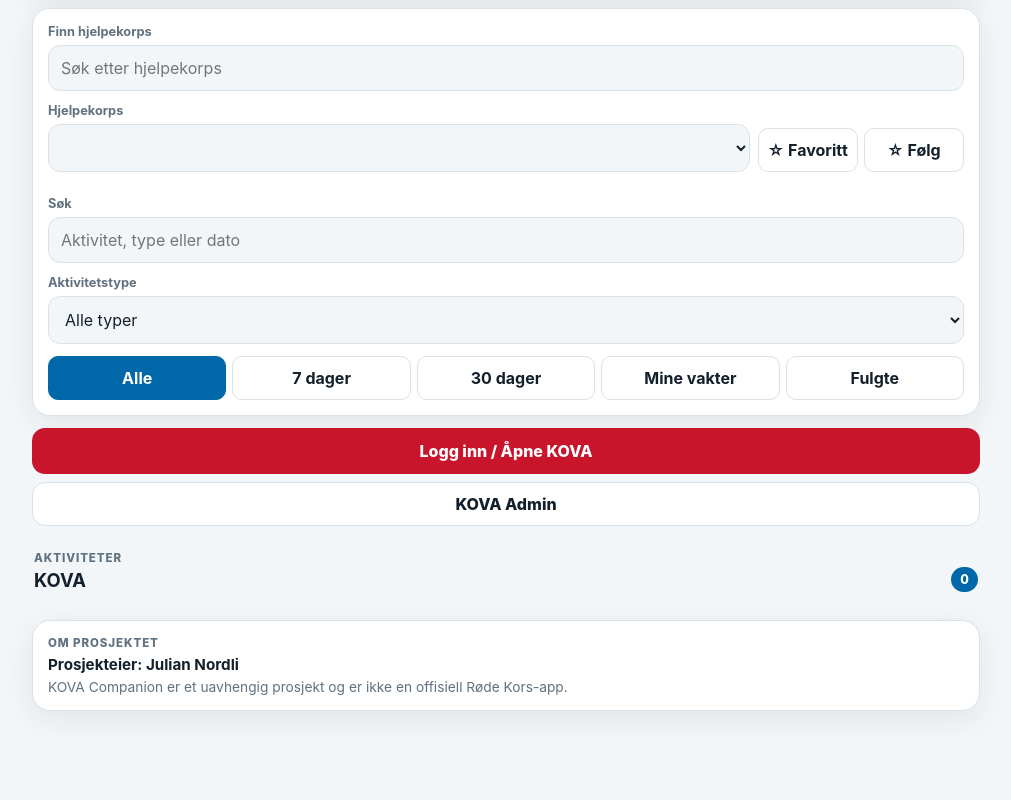
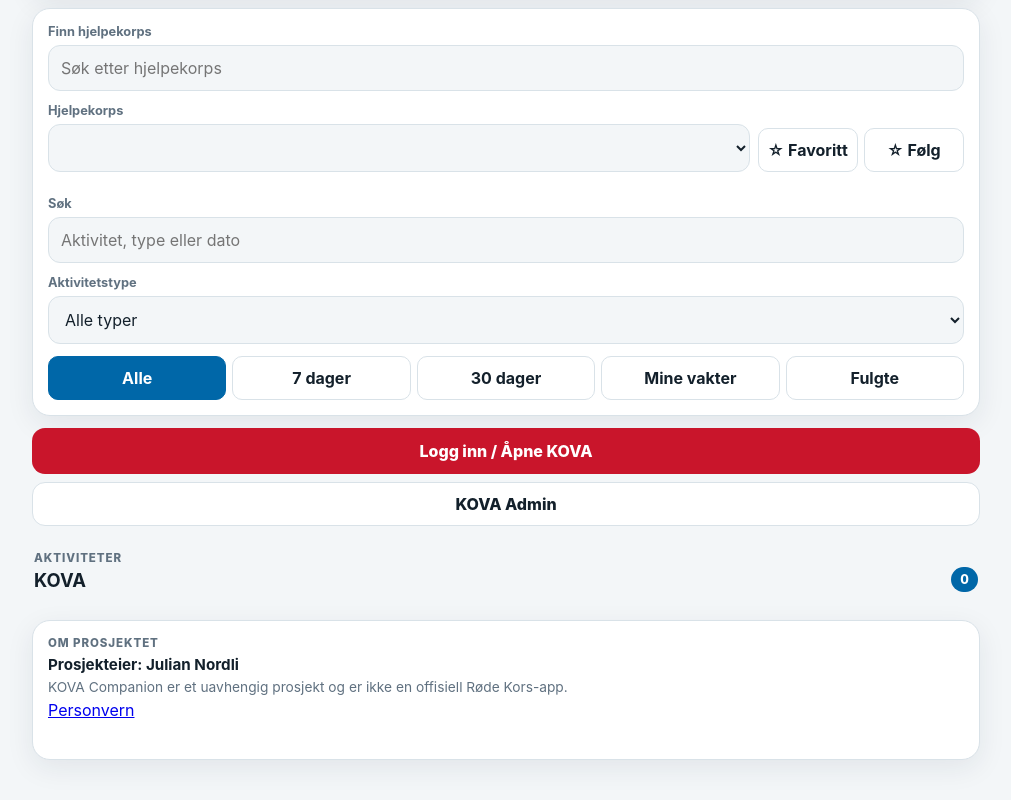
Before and after one commit to Border55-repo/KlarX, a website: page apps/kova/index.html in a window 1280 px wide. Shown: the part 767-1567 px from the top of the page, without its empty margins (134-1145 px from the left). Before the commit the page ends 1518 px from the top, so only its background shows below. Drawn offline with Linux system fonts and the light colour scheme; no server answers.

Commit message:
Link KOVA Companion privacy policy

```diff
--- a/apps/kova/index.html
+++ b/apps/kova/index.html
@@ -189,6 +189,7 @@
       <span class="label">Om prosjektet</span>
       <strong>Prosjekteier: Julian Nordli</strong>
       <p class="muted">KOVA Companion er et uavhengig prosjekt og er ikke en offisiell Røde Kors-app.</p>
+      <a href="./privacy.html">Personvern</a>
     </section>
   </main>
 
```
